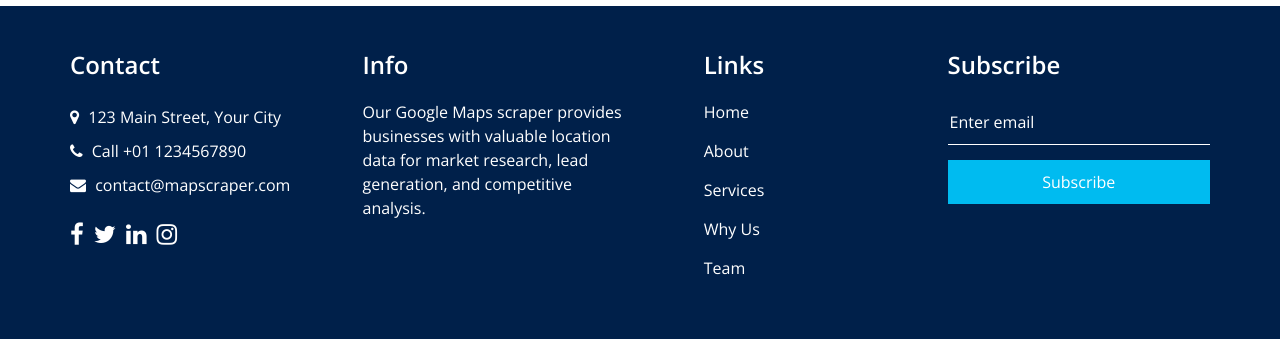
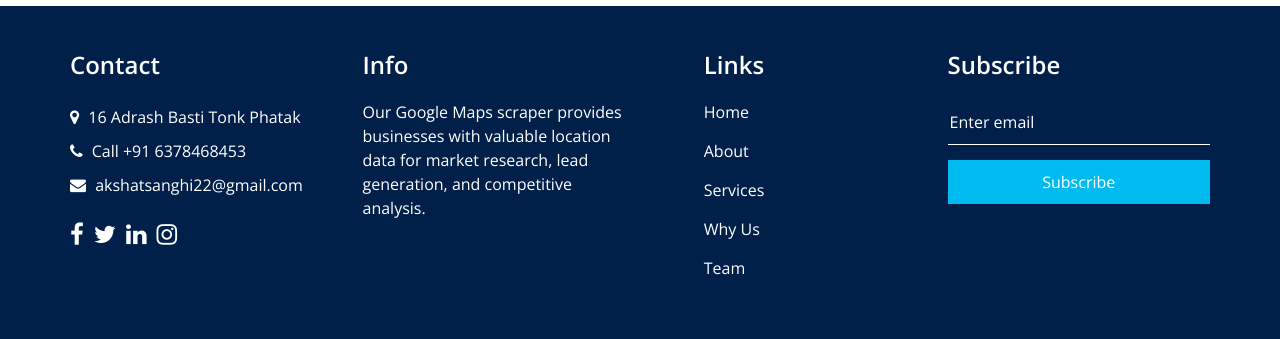
Before and after one commit to akshatsanghi22/GMS, a Flask app: page / in a window 1280 px wide. Shown: the part 4338-4677 px from the top of the page. Run offline with Flask 3, Linux system fonts and the light colour scheme; some libraries are stand-ins or nearby versions.

Commit message:
Update index.html

```diff
--- a/templates/index.html
+++ b/templates/index.html
@@ -563,19 +563,19 @@
               <a href="">
                 <i class="fa fa-map-marker" aria-hidden="true"></i>
                 <span>
-                  123 Main Street, Your City
+                  16 Adrash Basti Tonk Phatak
                 </span>
               </a>
               <a href="">
                 <i class="fa fa-phone" aria-hidden="true"></i>
                 <span>
-                  Call +01 1234567890
+                  Call +91 6378468453
                 </span>
               </a>
               <a href="">
                 <i class="fa fa-envelope" aria-hidden="true"></i>
                 <span>
-                  contact@mapscraper.com
+                  akshatsanghi22@gmail.com
                 </span>
               </a>
             </div>
```
